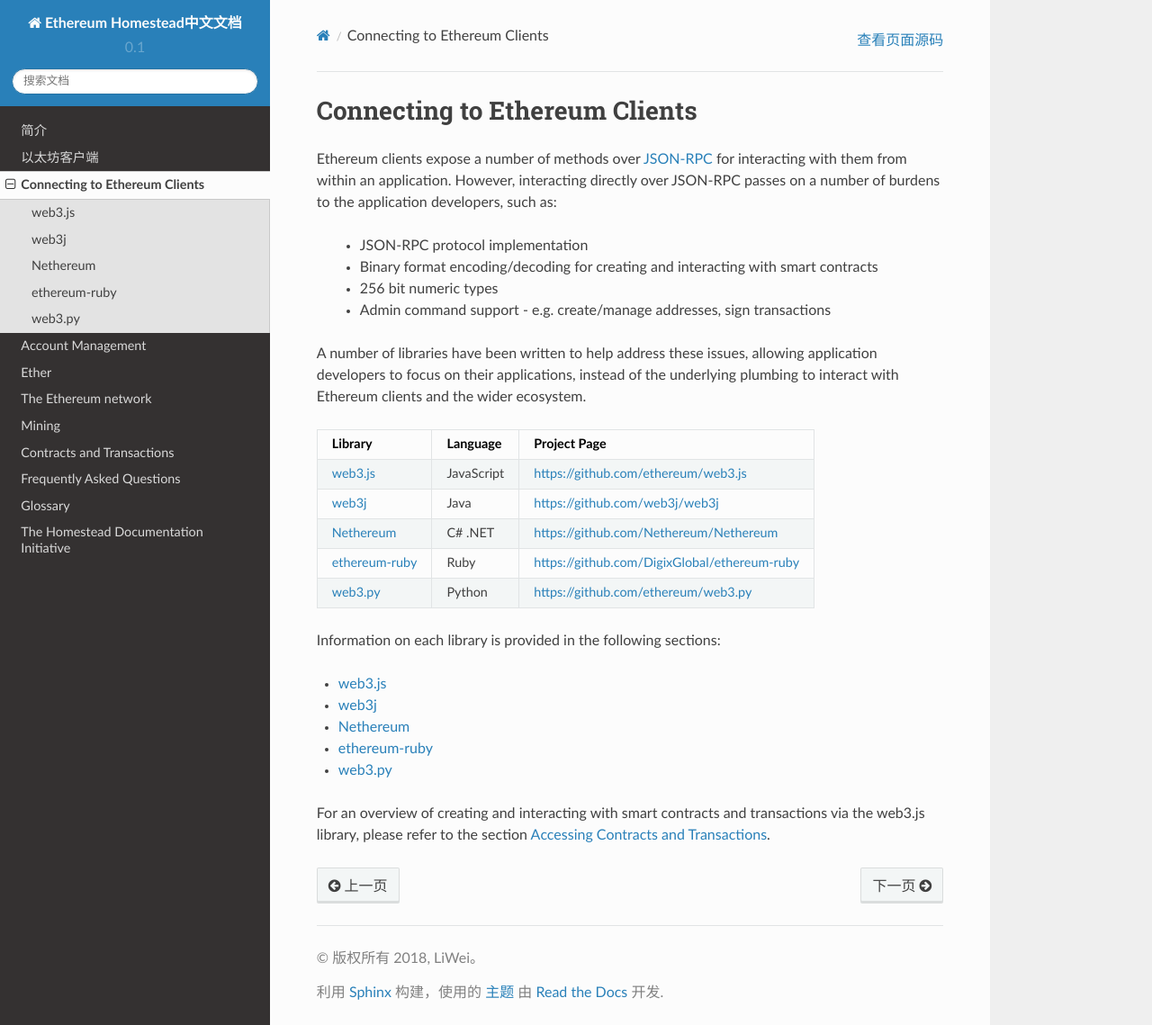
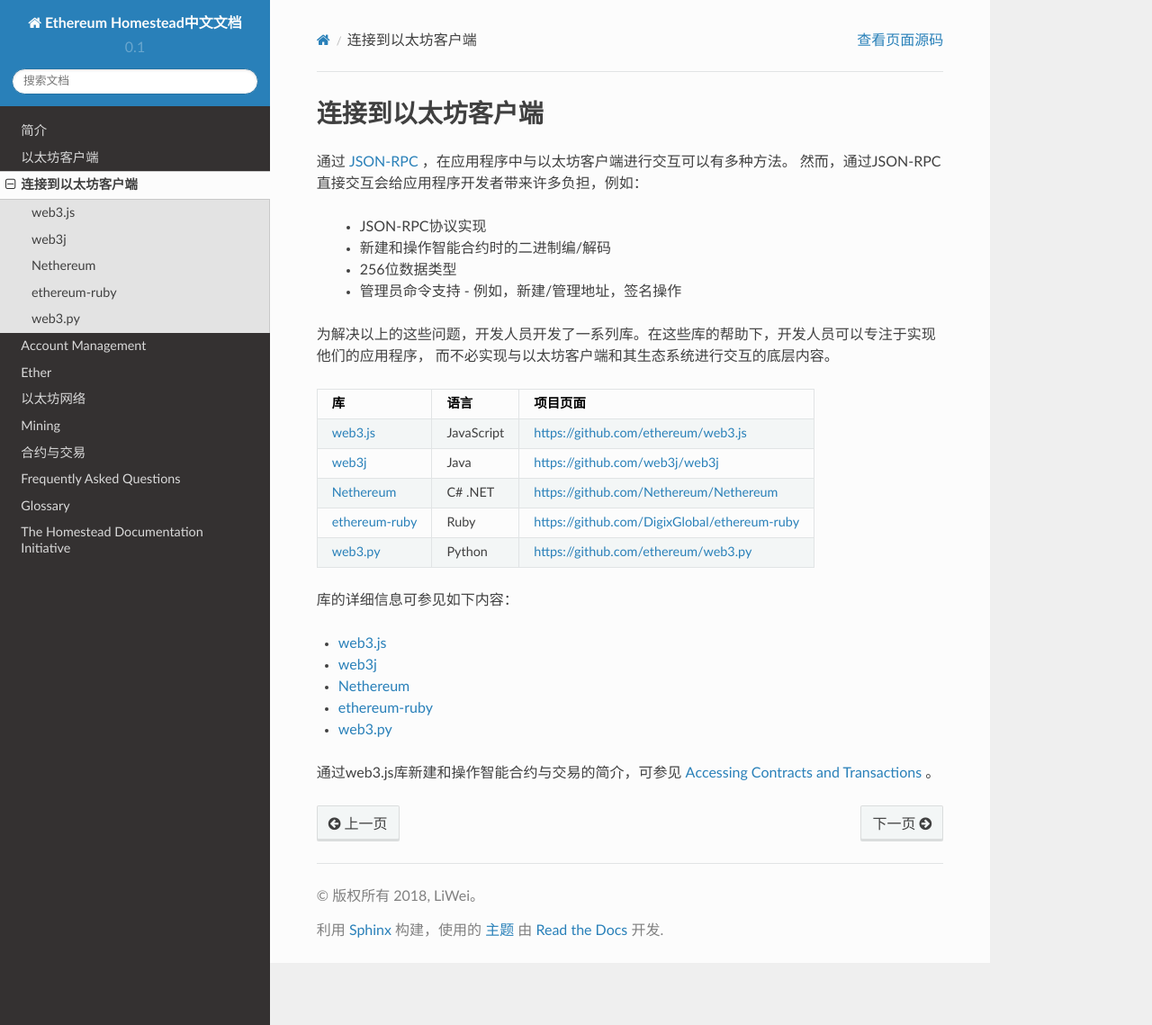
Before and after one commit to wl6g11/EthereumDocCH, a Sphinx documentation site: the page built from source/connecting-to-clients/index.rst, in a window 1280 px wide and 1139 px high. Shown: the whole window at 90% size. Built offline with Sphinx 7.4.7 and the Read the Docs theme 2.0.0, drawn with Linux system fonts in a browser that asks for light colours.

Commit message:
更新index.rst

```diff
--- a/source/connecting-to-clients/index.rst
+++ b/source/connecting-to-clients/index.rst
@@ -1,20 +1,22 @@
 .. _Connecting to Clients:
 
 ################################################################################
-Connecting to Ethereum Clients
+连接到以太坊客户端
 ################################################################################
 
-Ethereum clients expose a number of methods over `JSON-RPC <https://github.com/ethereum/wiki/wiki/JSON-RPC>`_ for interacting with them from within an application. However, interacting directly over JSON-RPC passes on a number of burdens to the application developers, such as:
+通过 `JSON-RPC <https://github.com/ethereum/wiki/wiki/JSON-RPC>`_ ，在应用程序中与以太坊客户端进行交互可以有多种方法。
+然而，通过JSON-RPC直接交互会给应用程序开发者带来许多负担，例如：
 
- - JSON-RPC protocol implementation
- - Binary format encoding/decoding for creating and interacting with smart contracts
- - 256 bit numeric types
- - Admin command support - e.g. create/manage addresses, sign transactions
+ - JSON-RPC协议实现
+ - 新建和操作智能合约时的二进制编/解码
+ - 256位数据类型
+ - 管理员命令支持 - 例如，新建/管理地址，签名操作
 
-A number of libraries have been written to help address these issues, allowing application developers to focus on their applications, instead of the underlying plumbing to interact with Ethereum clients and the wider ecosystem.
+为解决以上的这些问题，开发人员开发了一系列库。在这些库的帮助下，开发人员可以专注于实现他们的应用程序，
+而不必实现与以太坊客户端和其生态系统进行交互的底层内容。
 
 +----------------------+------------+-----------------------------------------------+
-| Library              | Language   | Project Page                                  |
+| 库                   | 语言       | 项目页面                                      |
 +======================+============+===============================================+
 | :ref:`web3.js`       | JavaScript | https://github.com/ethereum/web3.js           |
 +----------------------+------------+-----------------------------------------------+
@@ -27,7 +29,7 @@
 | :ref:`web3.py`       | Python     | https://github.com/ethereum/web3.py           |
 +----------------------+------------+-----------------------------------------------+
 
-Information on each library is provided in the following sections:
+库的详细信息可参见如下内容：
 
 .. toctree::
    :maxdepth: 2
@@ -38,4 +40,4 @@
    ethereum-ruby/index.rst
    web3.py/index.rst
 
-For an overview of creating and interacting with smart contracts and transactions via the web3.js library, please refer to the section :ref:`Accessing Contracts and Transactions`.
+通过web3.js库新建和操作智能合约与交易的简介，可参见 :ref:`Accessing Contracts and Transactions` 。
--- a/source/contracts-and-transactions/index.rst
+++ b/source/contracts-and-transactions/index.rst
@@ -1,5 +1,5 @@
 ################################################################################
-Contracts and Transactions
+合约与交易
 ################################################################################
 
 .. toctree::
--- a/source/network/index.rst
+++ b/source/network/index.rst
@@ -1,5 +1,5 @@
 ################################################################################
-The Ethereum network
+以太坊网络
 ################################################################################
 
 Network info.
```
